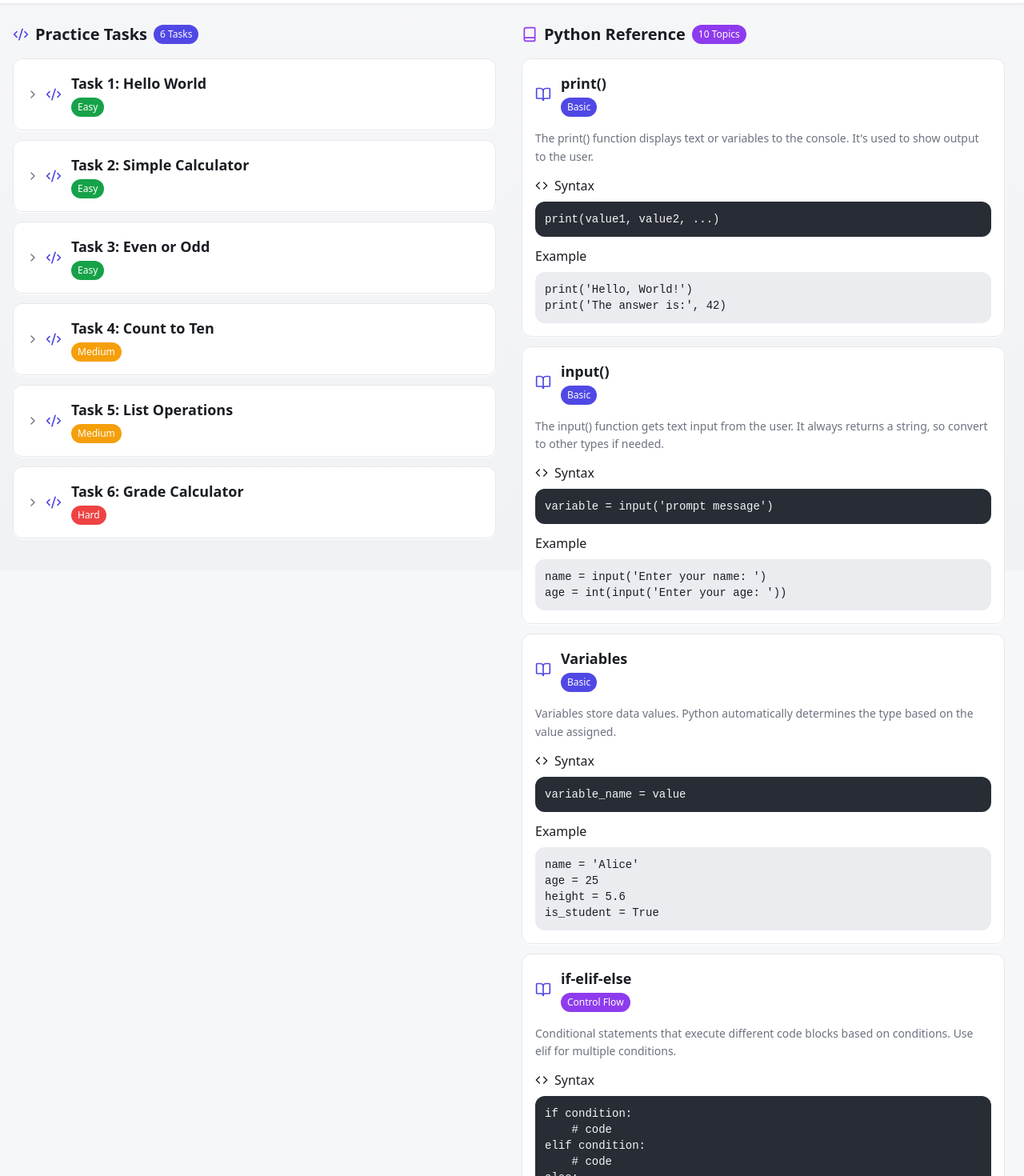
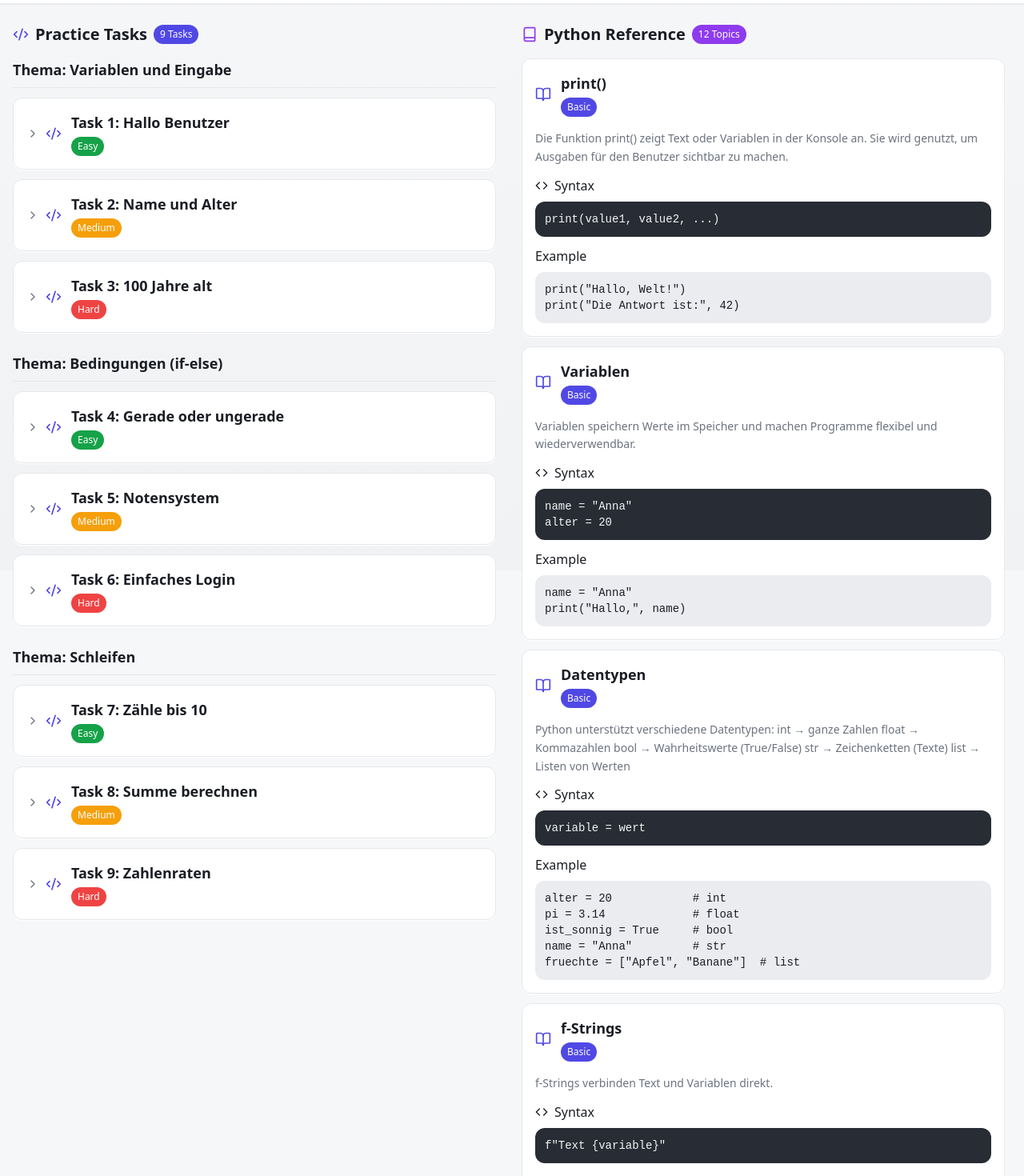
Before and after one commit to pstaykov/codecadet, a React (Vite) app: page / in a window 1280 px wide. Shown: the part 100-1570 px from the top of the page at 80% size. Built offline with nearby package versions, Linux system fonts and the light colour scheme; the HTML template or start-up script is replaced by a standard one.

Commit message:
Update content and structure

```diff
--- a/src/components/TaskCard.tsx
+++ b/src/components/TaskCard.tsx
@@ -56,7 +56,7 @@ export function TaskCard({ id, title, difficulty, description, expectedOutput, h
 
       <div className={cn(
         "overflow-hidden transition-all duration-300 ease-smooth",
-        isExpanded ? "max-h-96 opacity-100" : "max-h-0 opacity-0"
+        isExpanded ? "max-h-[800px] opacity-100" : "max-h-0 opacity-0"
       )}>
         <div className="px-4 pb-4 space-y-4 border-t border-border bg-gradient-subtle">
           <div>
--- a/src/data/pythonHelp.ts
+++ b/src/data/pythonHelp.ts
@@ -1,72 +1,86 @@
 export const pythonHelp = [
   {
     title: "print()",
-    description: "The print() function displays text or variables to the console. It's used to show output to the user.",
+    description: "Die Funktion print() zeigt Text oder Variablen in der Konsole an. Sie wird genutzt, um Ausgaben für den Benutzer sichtbar zu machen.",
     syntax: "print(value1, value2, ...)",
-    example: "print('Hello, World!')\nprint('The answer is:', 42)",
+    example: 'print("Hallo, Welt!")\nprint("Die Antwort ist:", 42)',
+    category: "Basic" as const
+  },
+  {
+    title: "Variablen",
+    description: "Variablen speichern Werte im Speicher und machen Programme flexibel und wiederverwendbar.",
+    syntax: 'name = "Anna"\nalter = 20',
+    example: 'name = "Anna"\nprint("Hallo,", name)',
+    category: "Basic" as const
+  },
+  {
+    title: "Datentypen",
+    description: "Python unterstützt verschiedene Datentypen:\n\nint → ganze Zahlen\nfloat → Kommazahlen\nbool → Wahrheitswerte (True/False)\nstr → Zeichenketten (Texte)\nlist → Listen von Werten",
+    syntax: "variable = wert",
+    example: 'alter = 20            # int\npi = 3.14             # float\nist_sonnig = True     # bool\nname = "Anna"         # str\nfruechte = ["Apfel", "Banane"]  # list',
+    category: "Basic" as const
+  },
+  {
+    title: "f-Strings",
+    description: "f-Strings verbinden Text und Variablen direkt.",
+    syntax: 'f"Text {variable}"',
+    example: 'name = "Anna"\nalter = 20\nprint(f"{name} ist {alter} Jahre alt.")',
     category: "Basic" as const
   },
   {
     title: "input()",
-    description: "The input() function gets text input from the user. It always returns a string, so convert to other types if needed.",
-    syntax: "variable = input('prompt message')",
-    example: "name = input('Enter your name: ')\nage = int(input('Enter your age: '))",
+    description: "Mit input() wird Benutzereingabe abgefragt. Das Ergebnis ist immer ein String und kann in einer Variablen gespeichert werden.",
+    syntax: 'variable = input("Frage: ")',
+    example: 'name = input("Wie heißt du? ")\nprint("Hallo,", name)',
     category: "Basic" as const
   },
   {
-    title: "Variables",
-    description: "Variables store data values. Python automatically determines the type based on the value assigned.",
-    syntax: "variable_name = value",
-    example: "name = 'Alice'\nage = 25\nheight = 5.6\nis_student = True",
-    category: "Basic" as const
+    title: "Funktionen (def)",
+    description: "Funktionen fassen Code in wiederverwendbare Blöcke zusammen.",
+    syntax: "def funktionsname(parameter):\n    # Codeblock\n    return wert",
+    example: "def quadrat(x):\n    return x * x\n\nprint(quadrat(4))  # 16",
+    category: "Functions" as const
   },
   {
-    title: "if-elif-else",
-    description: "Conditional statements that execute different code blocks based on conditions. Use elif for multiple conditions.",
-    syntax: "if condition:\n    # code\nelif condition:\n    # code\nelse:\n    # code",
-    example: "score = 85\nif score >= 90:\n    print('A')\nelif score >= 80:\n    print('B')\nelse:\n    print('C')",
+    title: "Bedingungen (if / elif / else)",
+    description: "Bedingungen ermöglichen Entscheidungen im Programm.",
+    syntax: "if bedingung:\n    # Code\nelif andere_bedingung:\n    # Code\nelse:\n    # Code",
+    example: "zahl = 5\nif zahl > 0:\n    print('Positiv')\nelse:\n    print('Nicht positiv')",
     category: "Control Flow" as const
   },
   {
-    title: "for loop",
-    description: "Repeats code for each item in a sequence. Commonly used with range() to repeat a specific number of times.",
-    syntax: "for variable in sequence:\n    # code",
-    example: "for i in range(5):\n    print(i)\n\nfruits = ['apple', 'banana']\nfor fruit in fruits:\n    print(fruit)",
+    title: "Schleifen (for / while)",
+    description: "Schleifen wiederholen Code.",
+    syntax: "for variable in range(anzahl):\n    # Code\n\nwhile bedingung:\n    # Code",
+    example: "for i in range(5):\n    print(i)\n\nx = 0\nwhile x < 3:\n    print(x)\n    x += 1",
     category: "Control Flow" as const
   },
   {
-    title: "while loop",
-    description: "Repeats code while a condition is true. Be careful to avoid infinite loops by ensuring the condition eventually becomes false.",
-    syntax: "while condition:\n    # code",
-    example: "count = 0\nwhile count < 5:\n    print(count)\n    count += 1",
-    category: "Control Flow" as const
-  },
-  {
-    title: "Lists",
-    description: "Lists store multiple items in a single variable. Items are ordered, changeable, and allow duplicates.",
-    syntax: "list_name = [item1, item2, item3]",
-    example: "fruits = ['apple', 'banana', 'orange']\nfruits.append('grape')\nprint(len(fruits))",
+    title: "Listen",
+    description: "Listen sind geordnete Sammlungen von Werten, auf die man mit Indizes zugreifen kann.",
+    syntax: "liste = [wert1, wert2, ...]",
+    example: 'fruechte = ["Apfel", "Banane", "Kirsche"]\nprint(fruechte[0])  # Apfel',
     category: "Data Types" as const
   },
   {
-    title: "Dictionaries",
-    description: "Dictionaries store data in key-value pairs. They are unordered, changeable, and don't allow duplicate keys.",
-    syntax: "dict_name = {'key1': 'value1', 'key2': 'value2'}",
-    example: "person = {'name': 'Alice', 'age': 25}\nprint(person['name'])\nperson['city'] = 'New York'",
+    title: "Dictionary (Wörterbuch)",
+    description: "Dictionaries speichern Schlüssel-Wert-Paare. Der Schlüssel muss eindeutig sein.",
+    syntax: 'dict = {"schluessel": wert}',
+    example: 'person = {"name": "Anna", "alter": 20}\nprint(person["name"])  # Anna',
     category: "Data Types" as const
   },
   {
-    title: "Functions",
-    description: "Functions are reusable blocks of code that perform specific tasks. They can take parameters and return values.",
-    syntax: "def function_name(parameters):\n    # code\n    return value",
-    example: "def greet(name):\n    return f'Hello, {name}!'\n\nmessage = greet('Alice')\nprint(message)",
-    category: "Functions" as const
+    title: "Listen-Methoden",
+    description: "Methoden sind Funktionen für Listen.",
+    syntax: "liste.methode()",
+    example: "zahlen = [1, 2, 3]\nzahlen.append(4)       # [1, 2, 3, 4]\nzahlen.pop()           # entfernt 4\nprint(len(zahlen))     # 3",
+    category: "Advanced" as const
   },
   {
-    title: "String Methods",
-    description: "Strings have many built-in methods for manipulation like upper(), lower(), split(), and replace().",
-    syntax: "string.method(parameters)",
-    example: "text = 'Hello World'\nprint(text.upper())\nprint(text.split())\nprint(text.replace('World', 'Python'))",
+    title: "Dictionary-Methoden",
+    description: "Methoden für Dictionaries erlauben Zugriff, Hinzufügen oder Löschen.",
+    syntax: "dict.methode()",
+    example: 'person = {"name": "Anna", "alter": 20}\nprint(person.keys())      # dict_keys([\'name\', \'alter\'])\nprint(person.values())    # dict_values([\'Anna\', 20])\nperson.pop("alter")       # entfernt "alter"',
     category: "Advanced" as const
   }
 ];
--- a/src/data/pythonTasks.ts
+++ b/src/data/pythonTasks.ts
@@ -1,73 +1,123 @@
 export const pythonTasks = [
+  // Thema: Variablen und Eingabe
   {
     id: 1,
-    title: "Hello World",
+    title: "Hallo Benutzer",
     difficulty: "Easy" as const,
-    description: "Write a program that prints 'Hello, World!' to the console. This is the traditional first program for learning any programming language.",
-    expectedOutput: "Hello, World!",
+    description: "Schreibe ein Programm, das den Benutzer nach seinem Namen fragt und Hallo <Name> ausgibt.",
+    expectedOutput: "Wie heißt du? Anna\nHallo Anna",
     hints: [
-      "Use the print() function",
-      "Remember to put quotes around your text"
-    ]
+      "Verwende die Funktion input()",
+      "Speichere die Eingabe in einer Variablen",
+      "Nutze print(), um Text und Variable auszugeben"
+    ],
+    topic: "Variablen und Eingabe" as const
   },
   {
     id: 2,
-    title: "Simple Calculator",
-    difficulty: "Easy" as const,
-    description: "Create a program that asks the user for two numbers and prints their sum. Use the input() function to get user input and convert strings to integers.",
-    expectedOutput: "Enter first number: 5\nEnter second number: 3\nThe sum is: 8",
+    title: "Name und Alter",
+    difficulty: "Medium" as const,
+    description: "Schreibe ein Programm, das den Benutzer nach Name und Alter fragt und dann eine Nachricht wie Anna ist 20 Jahre alt. ausgibt.",
+    expectedOutput: "Wie heißt du? Anna\nWie alt bist du? 20\nAnna ist 20 Jahre alt.",
     hints: [
-      "Use input() to get user input",
-      "Convert strings to integers with int()",
-      "Use the + operator to add numbers"
-    ]
+      "Verwende zwei Eingaben (name, alter)",
+      "input() gibt immer einen String zurück",
+      "Kombiniere die Variablen im print()"
+    ],
+    topic: "Variablen und Eingabe" as const
   },
   {
     id: 3,
-    title: "Even or Odd",
-    difficulty: "Easy" as const,
-    description: "Write a program that asks for a number and tells whether it's even or odd. Use the modulo operator (%) to check if a number is divisible by 2.",
-    expectedOutput: "Enter a number: 4\n4 is even",
+    title: "100 Jahre alt",
+    difficulty: "Hard" as const,
+    description: "Schreibe ein Programm, das den Benutzer nach Name und Alter fragt und berechnet, in welchem Jahr die Person 100 Jahre alt wird.",
+    expectedOutput: "Wie heißt du? Anna\nWie alt bist du? 20\nAnna wird im Jahr 2105 hundert Jahre alt.",
     hints: [
-      "Use the modulo operator (%) to find remainder",
-      "If number % 2 == 0, it's even",
-      "Use if-else statements for conditional logic"
-    ]
+      "Wandle das Alter mit int() in eine Zahl um",
+      "Hole das aktuelle Jahr mit dem Modul datetime",
+      "Addiere (100 - alter) zum aktuellen Jahr"
+    ],
+    topic: "Variablen und Eingabe" as const
   },
+
+  // Thema: Bedingungen (if-else)
   {
     id: 4,
-    title: "Count to Ten",
-    difficulty: "Medium" as const,
-    description: "Create a program that prints numbers from 1 to 10 using a for loop. Each number should be on a new line.",
-    expectedOutput: "1\n2\n3\n4\n5\n6\n7\n8\n9\n10",
+    title: "Gerade oder ungerade",
+    difficulty: "Easy" as const,
+    description: "Schreibe ein Programm, das den Benutzer nach einer Zahl fragt und ausgibt, ob sie gerade oder ungerade ist.",
+    expectedOutput: "Gib eine Zahl ein: 5\n5 ist ungerade.",
     hints: [
-      "Use a for loop with range()",
-      "range(1, 11) gives numbers from 1 to 10",
-      "Print each number in the loop"
-    ]
+      "Verwende den Modulo-Operator %",
+      "Gerade Zahlen haben Rest 0 bei Division durch 2",
+      "Nutze if ... else"
+    ],
+    topic: "Bedingungen (if-else)" as const
   },
   {
     id: 5,
-    title: "List Operations",
+    title: "Notensystem",
     difficulty: "Medium" as const,
-    description: "Create a list of your favorite fruits, add a new fruit to the list, and print the total number of fruits and the entire list.",
-    expectedOutput: "Fruits: ['apple', 'banana', 'orange', 'grape']\nTotal fruits: 4",
+    description: "Schreibe ein Programm, das eine Punktzahl (0–100) abfragt und eine Note ausgibt:\n\n90–100 = Sehr gut\n70–89 = Gut\n50–69 = Ausreichend\nUnter 50 = Durchgefallen",
+    expectedOutput: "Gib deine Punktzahl ein: 72\nNote: Gut",
     hints: [
-      "Create a list using square brackets []",
-      "Use append() to add items to a list",
-      "Use len() to get the length of a list"
-    ]
+      "Verwende if, elif, else",
+      "Vergleiche Zahlenbereiche mit >= und <=",
+      "Teste das Programm mit verschiedenen Werten"
+    ],
+    topic: "Bedingungen (if-else)" as const
   },
   {
     id: 6,
-    title: "Grade Calculator",
+    title: "Einfaches Login",
     difficulty: "Hard" as const,
-    description: "Write a program that calculates the average of test scores and assigns a letter grade. Take 3 test scores as input and determine if the average is A (90+), B (80-89), C (70-79), D (60-69), or F (below 60).",
-    expectedOutput: "Enter score 1: 85\nEnter score 2: 92\nEnter score 3: 78\nAverage: 85.0\nGrade: B",
+    description: "Schreibe ein Programm, das den Benutzer nach Benutzername und Passwort fragt. Nur wenn beide Werte korrekt sind, soll Zugang erlaubt erscheinen, sonst Zugang verweigert.",
+    expectedOutput: "Benutzername: admin\nPasswort: 1234\nZugang erlaubt",
     hints: [
-      "Calculate average by adding scores and dividing by 3",
-      "Use multiple if-elif-else statements",
-      "Use >= and < operators for comparisons"
-    ]
+      "Speichere Benutzername und Passwort in Variablen",
+      "Vergleiche Eingabe mit den gespeicherten Werten",
+      "Nutze eine kombinierte Bedingung mit and"
+    ],
+    topic: "Bedingungen (if-else)" as const
+  },
+
+  // Thema: Schleifen
+  {
+    id: 7,
+    title: "Zähle bis 10",
+    difficulty: "Easy" as const,
+    description: "Schreibe ein Programm, das die Zahlen von 1 bis 10 mit einer Schleife ausgibt.",
+    expectedOutput: "1\n2\n3\n4\n5\n6\n7\n8\n9\n10",
+    hints: [
+      "Verwende eine for-Schleife mit range()",
+      "range(1, 11) gibt Zahlen von 1 bis 10 zurück"
+    ],
+    topic: "Schleifen" as const
+  },
+  {
+    id: 8,
+    title: "Summe berechnen",
+    difficulty: "Medium" as const,
+    description: "Schreibe ein Programm, das den Benutzer nach einer Zahl n fragt und die Summe von 1 bis n berechnet.",
+    expectedOutput: "Gib eine Zahl ein: 5\nDie Summe ist 15",
+    hints: [
+      "Verwende eine Schleife mit range(1, n+1)",
+      "Summiere die Zahlen in einer Variablen summe",
+      "Alternativ kannst du die Formel n*(n+1)//2 nutzen"
+    ],
+    topic: "Schleifen" as const
+  },
+  {
+    id: 9,
+    title: "Zahlenraten",
+    difficulty: "Hard" as const,
+    description: "Schreibe ein Programm, bei dem der Computer eine Zahl zwischen 1 und 20 wählt. Der Benutzer hat 5 Versuche, sie zu erraten. Nach jedem Versuch wird ausgegeben, ob die Zahl zu hoch oder zu niedrig war.",
+    expectedOutput: "Ich denke an eine Zahl zwischen 1 und 20.\nDein Tipp: 10\nZu niedrig.\nDein Tipp: 15\nZu hoch.\nDein Tipp: 12\nRichtig! Du hast es in 3 Versuchen geschafft.",
+    hints: [
+      "Verwende das Modul random (random.randint(1, 20))",
+      "Nutze eine while-Schleife für die Versuche",
+      "Zähle die Anzahl der Versuche mit einer Variablen"
+    ],
+    topic: "Schleifen" as const
   }
 ];
--- a/src/pages/Index.tsx
+++ b/src/pages/Index.tsx
@@ -35,10 +35,21 @@ const Index = () => {
               </span>
             </div>
 
-            <div className="overflow-y-auto h-full space-y-3 pr-2 scrollbar-thin">
-              {pythonTasks.map((task) => (
-                <TaskCard key={task.id} {...task} />
-              ))}
+            <div className="overflow-y-auto h-full space-y-6 pr-2 scrollbar-thin">
+              {/* Gruppe die Tasks nach Themen */}
+              {["Variablen und Eingabe", "Bedingungen (if-else)", "Schleifen"].map((topic) => {
+                const tasksForTopic = pythonTasks.filter((task) => (task as any).topic === topic);
+                return (
+                  <div key={topic} className="space-y-3">
+                    <h3 className="text-lg font-semibold text-foreground border-b border-border pb-2">
+                      Thema: {topic}
+                    </h3>
+                    {tasksForTopic.map((task) => (
+                      <TaskCard key={task.id} {...task} />
+                    ))}
+                  </div>
+                );
+              })}
             </div>
           </div>
 
```
